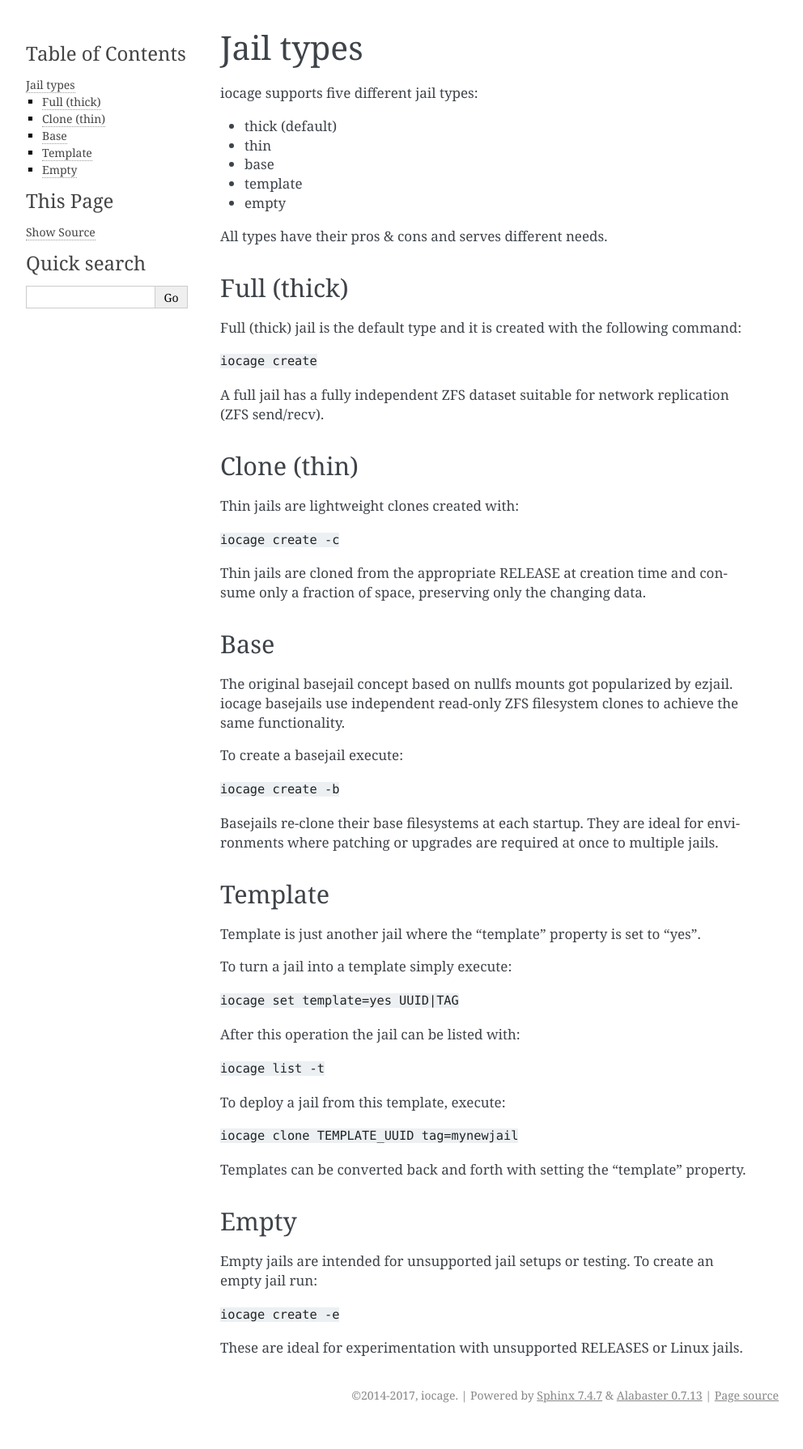
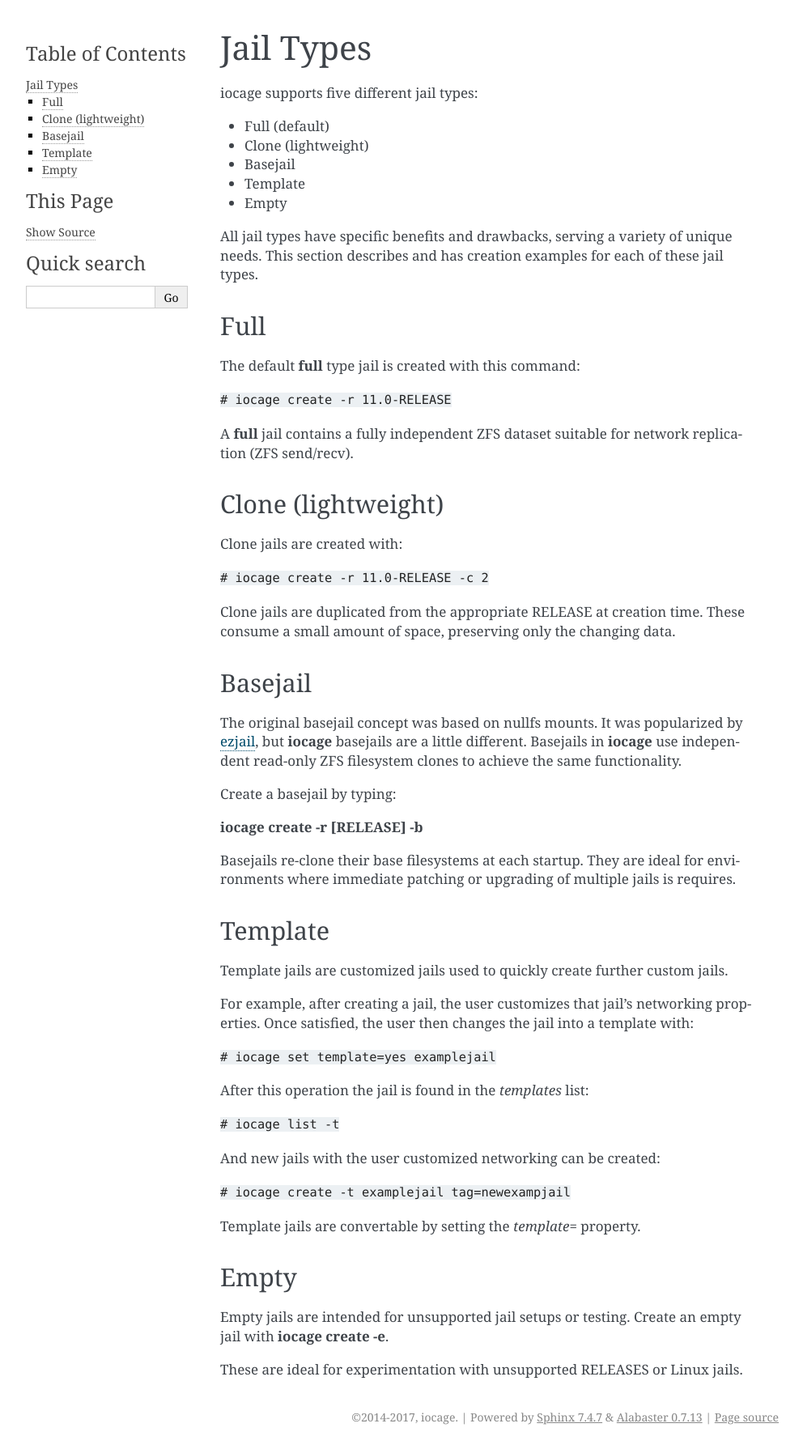
Before and after one commit to iocage/iocage, a Sphinx documentation site: the page built from doc/source/jailtypes.rst, in a window 1280 px wide. Shown: the whole page at 81% size, without its empty margins (148-1140 px from the left). Built offline with Sphinx 7.4.7, drawn with Linux system fonts in a browser that asks for light colours; before the commit the page ends 1763 px from its top, so only the background shows below that.

Commit message:
Rewrite jailtypes.rst
- PEP8
- Test and update examples.
- Rewrite sentences for flow and clarity.
- Error fixes.
- Add more robust Sphinx/ReST markup.

```diff
--- a/doc/source/jailtypes.rst
+++ b/doc/source/jailtypes.rst
@@ -1,76 +1,102 @@
-==========
-Jail types
+.. index:: Jail Types
+.. _Jail Types:
+
+Jail Types
 ==========
 
 iocage supports five different jail types:
 
-* thick (default)
-* thin
-* base
-* template
-* empty
+* Full (default)
+* Clone (lightweight)
+* Basejail
+* Template
+* Empty
 
-All types have their pros & cons and serves different needs.
+All jail types have specific benefits and drawbacks, serving a variety
+of unique needs. This section describes and has creation examples for
+each of these jail types.
 
-Full (thick)
-------------
+.. index:: Full Jails
+.. _Full:
 
-Full (thick) jail is the default type and it is created with the following command:
-
-``iocage create``
-
-A full jail has a fully independent ZFS dataset suitable for network replication
-(ZFS send/recv).
-
-Clone (thin)
-------------
-
-Thin jails are lightweight clones created with:
-
-``iocage create -c``
-
-Thin jails are cloned from the appropriate RELEASE at creation time and consume
-only a fraction of space, preserving only the changing data.
-
-Base
+Full
 ----
 
-The original basejail concept based on nullfs mounts got popularized by ezjail.
-iocage basejails use independent read-only ZFS filesystem clones to achieve the
-same functionality.
+The default **full** type jail is created with this command:
 
-To create a basejail execute:
+:samp:`# iocage create -r 11.0-RELEASE`
 
-``iocage create -b``
+A **full** jail contains a fully independent ZFS dataset suitable for
+network replication (ZFS send/recv).
 
-Basejails re-clone their base filesystems at each startup. They are ideal for
-environments where patching or upgrades are required at once to multiple jails.
+.. index:: Clone Jails
+.. _Clone:
+
+Clone (lightweight)
+-------------------
+
+Clone jails are created with:
+
+:samp:`# iocage create -r 11.0-RELEASE -c 2`
+
+Clone jails are duplicated from the appropriate RELEASE at creation
+time. These consume a small amount of space, preserving only the
+changing data.
+
+.. index:: Basejails
+.. _Basejail:
+
+Basejail
+--------
+
+The original basejail concept was based on nullfs mounts. It was
+popularized by `ezjail <http://erdgeist.org/arts/software/ezjail/>`_,
+but :command:`iocage` basejails are a little different. Basejails in
+:command:`iocage` use independent read-only ZFS filesystem clones to
+achieve the same functionality.
+
+Create a basejail by typing:
+
+:command:`iocage create -r [RELEASE] -b`
+
+Basejails re-clone their base filesystems at each startup. They are
+ideal for environments where immediate patching or upgrading of multiple
+jails is requires.
+
+.. index:: Template Jails
+.. _Template:
 
 Template
 --------
 
-Template is just another jail where the "template" property is set to "yes".
+Template jails are customized jails used to quickly create further
+custom jails.
 
-To turn a jail into a template simply execute:
+For example, after creating a jail, the user customizes
+that jail's networking properties. Once satisfied, the user then changes
+the jail into a template with:
 
-``iocage set template=yes UUID|TAG``
+:samp:`# iocage set template=yes examplejail`
 
-After this operation the jail can be listed with:
+After this operation the jail is found in the *templates* list:
 
-``iocage list -t``
+:samp:`# iocage list -t`
 
-To deploy a jail from this template, execute:
+And new jails with the user customized networking can be created:
 
-``iocage clone TEMPLATE_UUID tag=mynewjail``
+:samp:`# iocage create -t examplejail tag=newexampjail`
 
-Templates can be converted back and forth with setting the "template" property.
+Template jails are convertable by setting the *template=*
+property.
+
+.. index:: Empty Jails
+.. _Empty:
 
 Empty
 -----
 
-Empty jails are intended for unsupported jail setups or testing.
-To create an empty jail run:
+Empty jails are intended for unsupported jail setups or testing. Create
+an empty jail with :command:`iocage create -e`.
 
-``iocage create -e``
-
-These are ideal for experimentation with unsupported RELEASES or Linux jails.
+These are ideal for experimentation with unsupported RELEASES or Linux
+jails.
```
